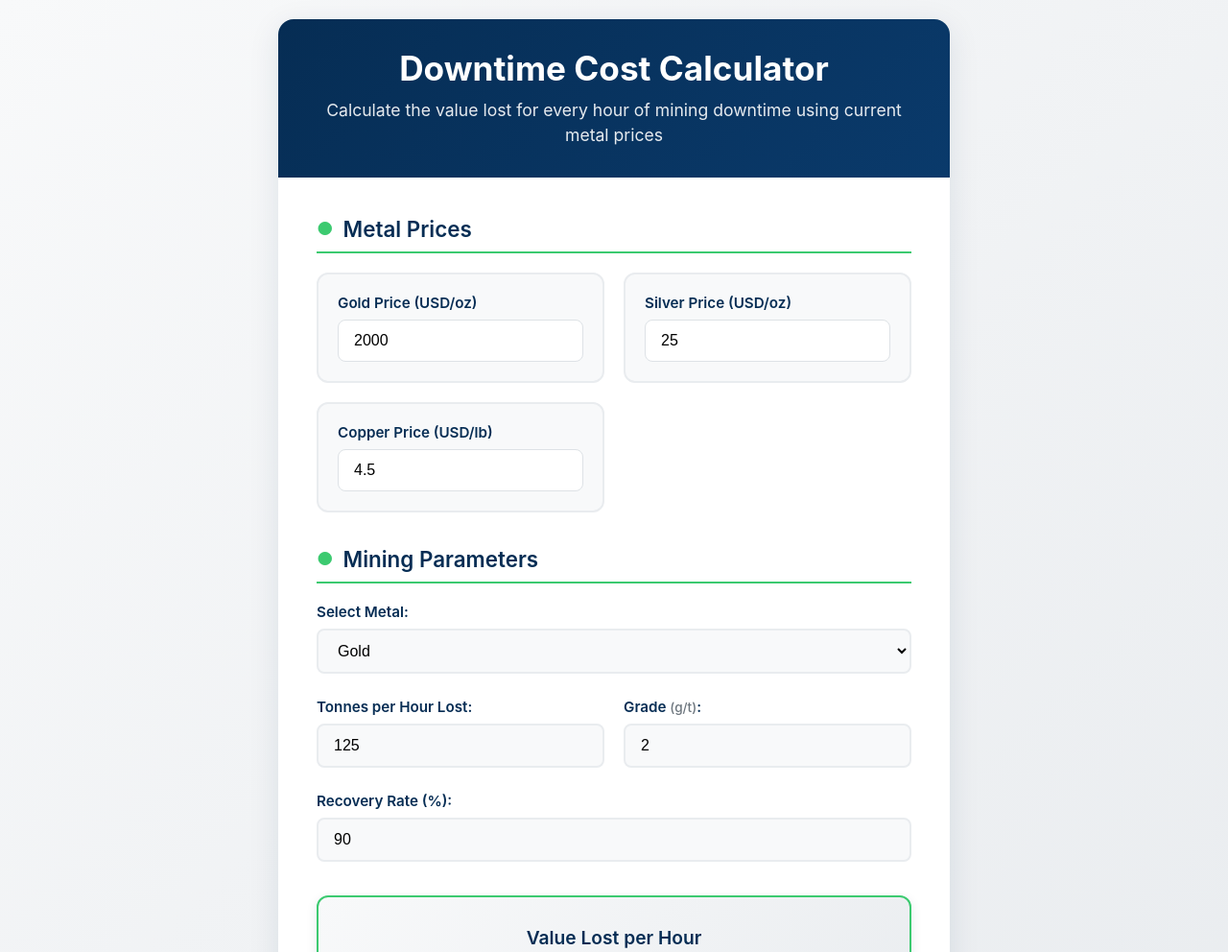
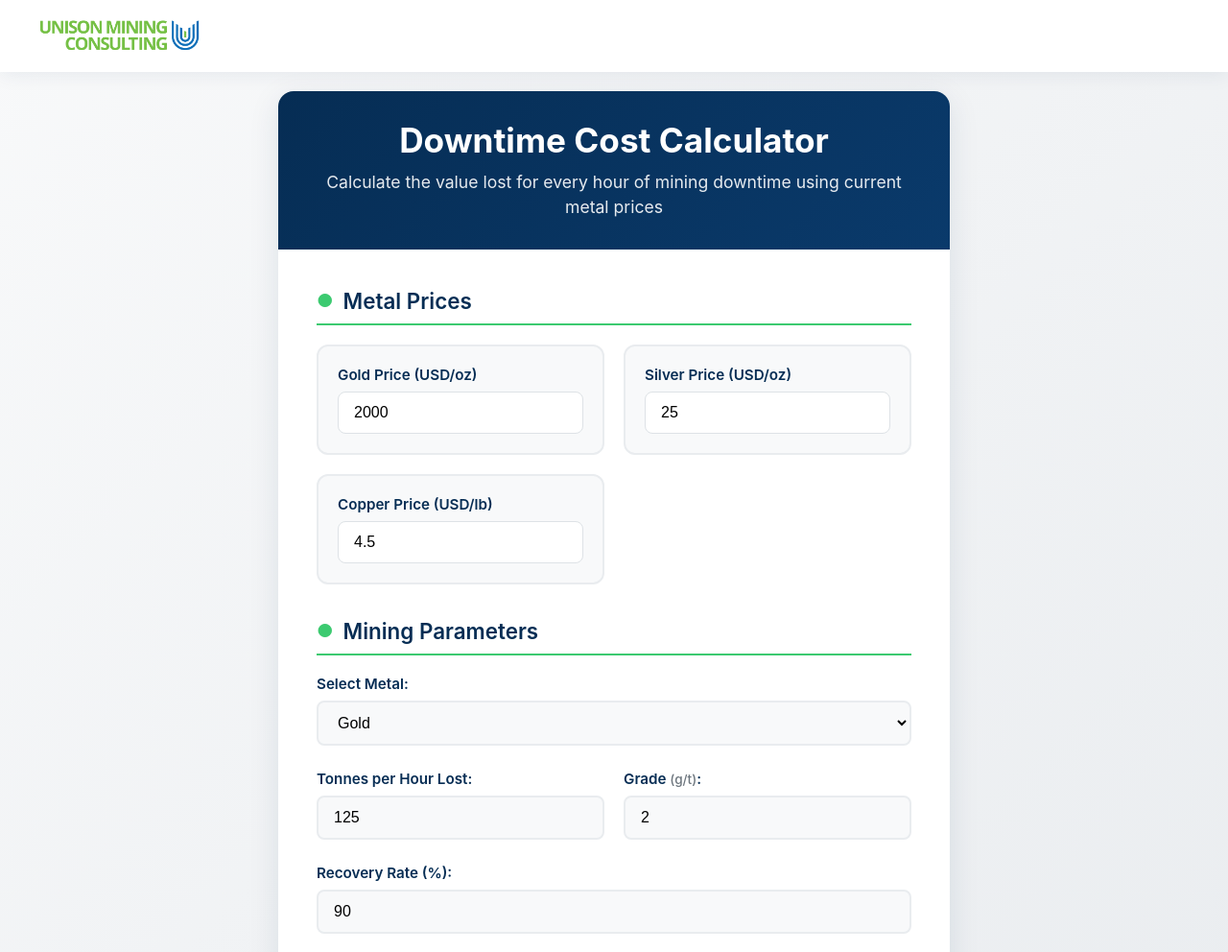
Before and after one commit to saurabhwebdev/dcc, a plain HTML site: page index.html in a window 1280 px wide. Shown: the top 992 px of the page at 96% size. Drawn offline with Linux system fonts and the light colour scheme.

Commit message:
Add files via upload

```diff
--- a/index.html
+++ b/index.html
@@ -3,7 +3,7 @@
 <head>
     <meta charset="UTF-8">
     <meta name="viewport" content="width=device-width, initial-scale=1.0">
-    <title>Downtime Cost Calculator</title>
+    <title>Downtime Cost Calculator - Unison Mining Consulting</title>
     <style>
         * {
             margin: 0;
@@ -15,8 +15,41 @@
             font-family: -apple-system, BlinkMacSystemFont, "Segoe UI", Roboto, Helvetica, Arial, sans-serif;
             background: linear-gradient(135deg, #f8f9fa 0%, #e9ecef 100%);
             min-height: 100vh;
+            padding: 0;
+            margin: 0;
+            color: #062d54;
+        }
+
+        .main-header {
+            background: #ffffff;
+            box-shadow: 0 2px 20px rgba(6, 45, 84, 0.08);
+            padding: 20px 0;
+            position: sticky;
+            top: 0;
+            z-index: 100;
+        }
+
+        .header-content {
+            max-width: 1200px;
+            margin: 0 auto;
+            padding: 0 20px 0 0;
+            display: flex;
+            align-items: center;
+            justify-content: flex-start;
+        }
+
+        .logo-container {
+            display: flex;
+            align-items: center;
+        }
+
+        .logo {
+            height: 35px;
+            width: auto;
+        }
+
+        .page-wrapper {
             padding: 20px;
-            color: #062d54;
         }
 
         .container {
@@ -228,11 +261,23 @@
             .content {
                 padding: 25px;
             }
+
+            .logo {
+                height: 30px;
+            }
         }
     </style>
 </head>
 <body>
+    <header class="main-header">
+        <div class="header-content">
+            <div class="logo-container">
+                <img src="Unison_Logo_v2.png" alt="Unison Mining Consulting" class="logo">
+            </div>
+        </div>
+    </header>
 
+    <div class="page-wrapper">
         <div class="container">
             <div class="header">
                 <h1>Downtime Cost Calculator</h1>
@@ -291,6 +336,7 @@
                     <h4>Value Lost per Hour</h4>
                     <div id="result-value">$0.00</div>
                     <div class="info-text">Based on current market prices and mining parameters</div>
+                </div>
             </div>
         </div>
     </div>
```
Also changed, not shown: Unison_Logo_v2.png (added). Lines whose indentation alone changed are shown as unchanged.
